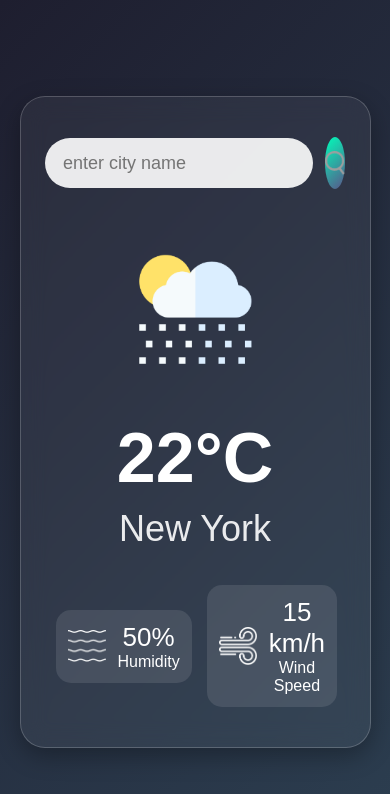
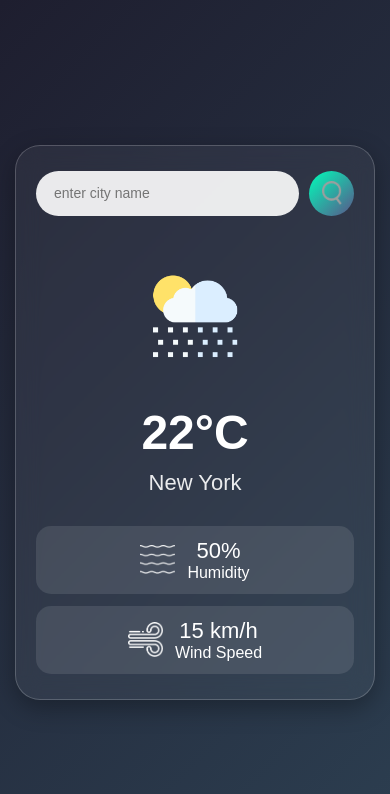
Before and after one commit to Arisha-Akbar/Weather-App, a plain HTML site: page index.html in a window 390 px wide. Drawn offline with Linux system fonts and the light colour scheme.

Commit message:
Update style.css

```diff
--- a/style.css
+++ b/style.css
@@ -11,16 +11,17 @@ body {
   display: flex;
   justify-content: center;
   align-items: center;
+  padding: 15px;
 }
 
 .card {
-  width: 90%;
+  width: 100%;
   max-width: 480px;
   color: #fff;
   background: rgba(255, 255, 255, 0.05);
   backdrop-filter: blur(12px);
   border-radius: 25px;
-  padding: 40px 35px;
+  padding: 40px 30px;
   text-align: center;
   box-shadow: 0 8px 25px rgba(0, 0, 0, 0.3);
   border: 1px solid rgba(255, 255, 255, 0.2);
@@ -32,18 +33,18 @@ body {
   align-items: center;
   justify-content: center;
   margin-bottom: 25px;
+  gap: 10px;
 }
 
 .search input {
+  flex: 1;
   outline: none;
   border: none;
   background: rgba(255, 255, 255, 0.9);
   color: #333;
   height: 50px;
   border-radius: 30px;
-  flex: 1;
-  margin-right: 12px;
-  font-size: 18px;
+  font-size: 16px;
   padding: 0 18px;
   transition: all 0.3s ease;
 }
@@ -64,6 +65,7 @@ body {
   align-items: center;
   justify-content: center;
   transition: 0.3s ease;
+  flex-shrink: 0;
 }
 
 .search button:hover {
@@ -76,18 +78,18 @@ body {
 }
 
 .weather-icon {
-  width: 160px;
+  width: 140px;
   margin: 15px 0;
 }
 
 .weather h1 {
-  font-size: 70px;
+  font-size: 60px;
   font-weight: 600;
   margin: 10px 0;
 }
 
 .weather h2 {
-  font-size: 36px;
+  font-size: 28px;
   font-weight: 400;
   margin-bottom: 20px;
   opacity: 0.9;
@@ -97,12 +99,14 @@ body {
   display: flex;
   justify-content: space-between;
   align-items: center;
-  margin-top: 35px;
+  margin-top: 30px;
   gap: 15px;
+  flex-wrap: wrap;
 }
 
 .col {
   flex: 1;
+  min-width: 140px;
   display: flex;
   align-items: center;
   justify-content: center;
@@ -118,12 +122,49 @@ body {
 }
 
 .col img {
-  width: 38px;
+  width: 35px;
   margin-right: 12px;
 }
 
 .humidity,
 .wind {
-  font-size: 26px;
+  font-size: 22px;
   font-weight: 500;
 }
+
+@media (max-width: 600px) {
+  .card {
+    padding: 25px 20px;
+  }
+
+  .search input {
+    font-size: 14px;
+    height: 45px;
+  }
+
+  .search button {
+    width: 45px;
+    height: 45px;
+  }
+
+  .weather-icon {
+    width: 120px;
+  }
+
+  .weather h1 {
+    font-size: 48px;
+  }
+
+  .weather h2 {
+    font-size: 22px;
+  }
+
+  .details {
+    flex-direction: column;
+    gap: 12px;
+  }
+
+  .col {
+    width: 100%;
+  }
+}
```
